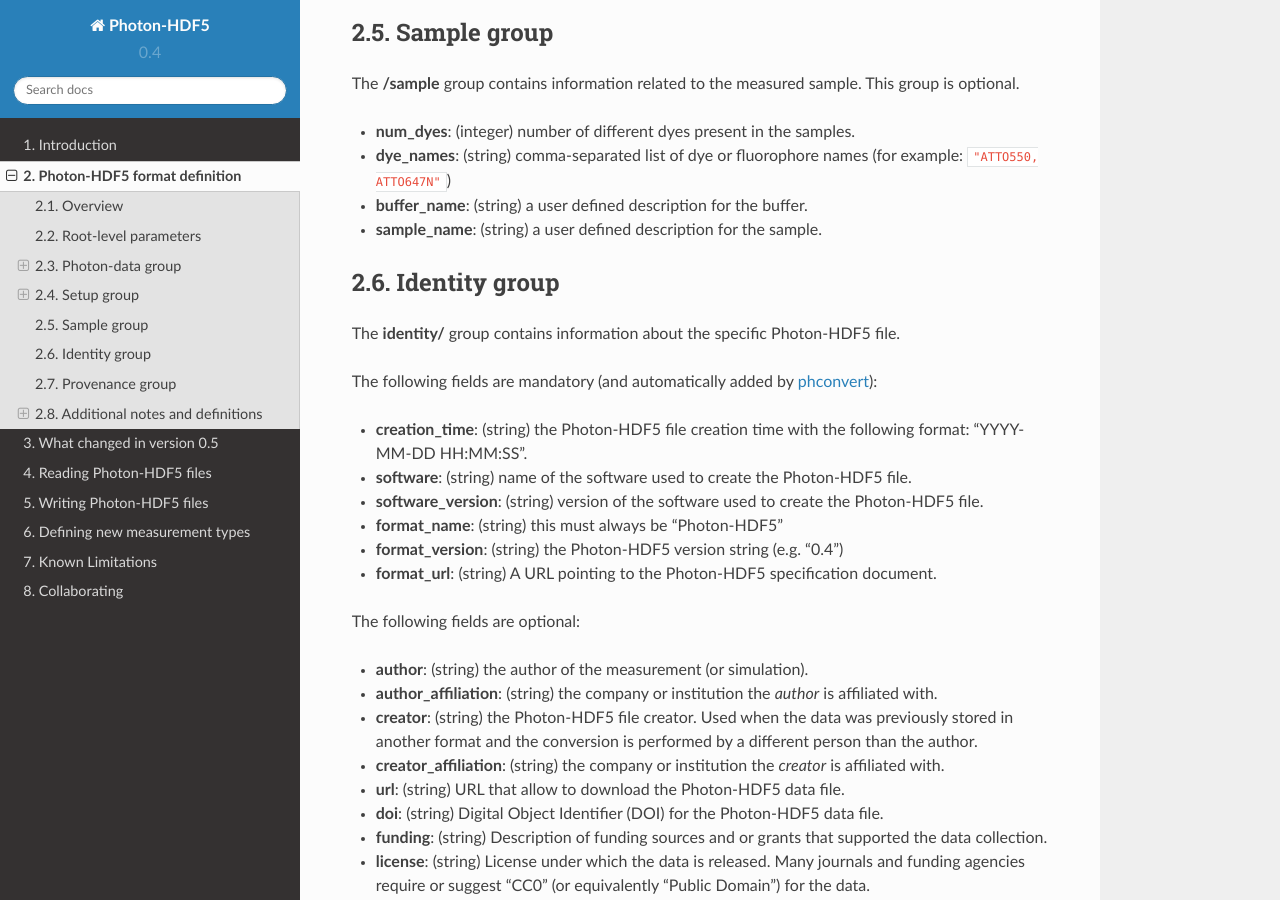
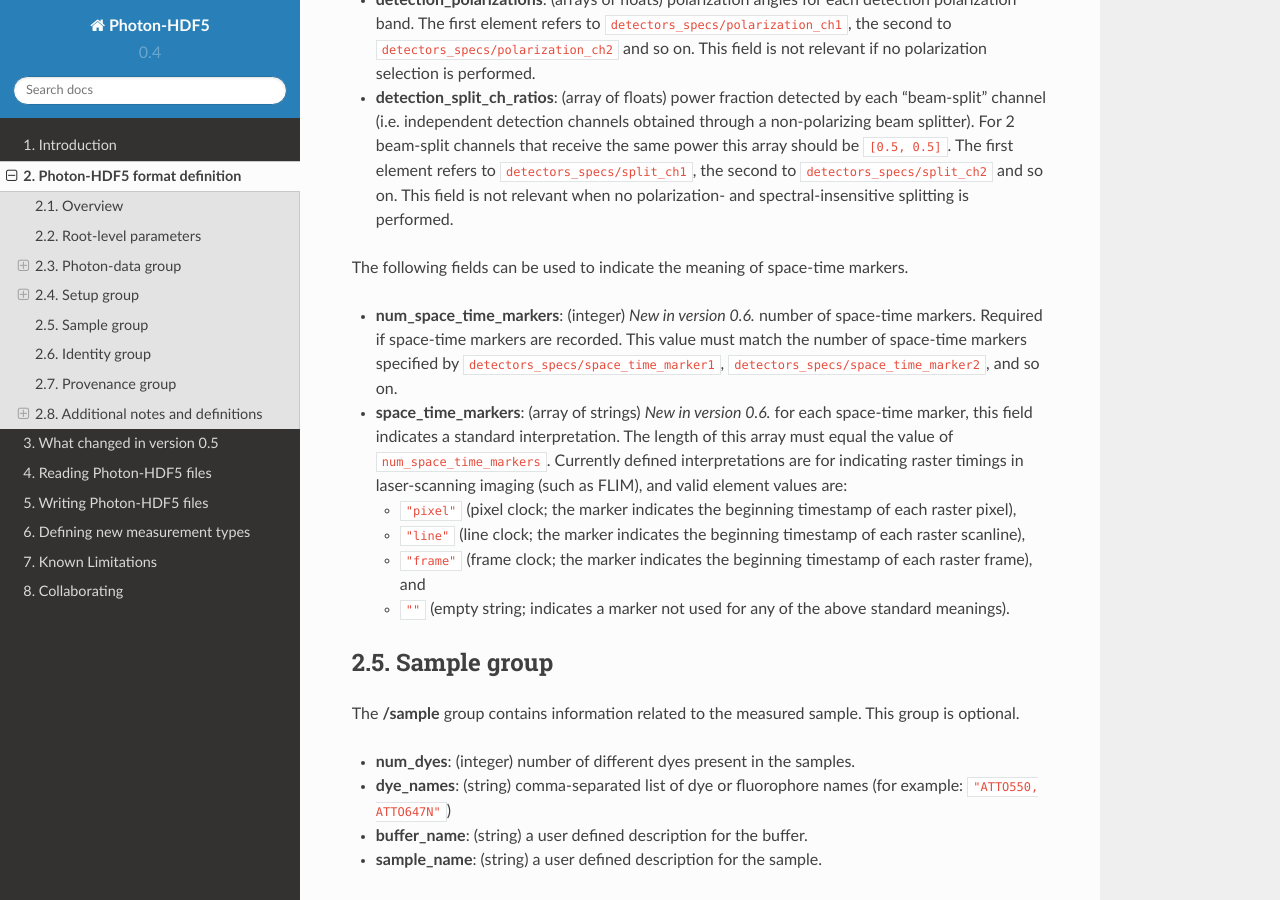
Before and after one commit to Photon-HDF5/photon-hdf5, a Sphinx documentation site: the page built from docs/phdata.rst, in a window 1280 px wide and 900 px high, scrolled down 8412 px. Built offline with Sphinx 7.4.7 and the Read the Docs theme 2.0.0, drawn with Linux system fonts in a browser that asks for light colours; some of the changed text lies outside the part shown.

Commit message:
Add support for recording space-time markers

```diff
--- a/docs/phdata.rst
+++ b/docs/phdata.rst
@@ -245,6 +245,16 @@ For a multispot smFRET measurement, in each ``photon_dataN`` group,
 there will be ``spectral_chX`` fields containing the donor/acceptor
 pixels used in that spot (see :ref:`multi_spot`).
 
+If the measurement records space-time markers (timestamps of timing signals
+rather than photons; used, for example, in FLIM), the fields (*new in version
+0.6*):
+
+- **space_time_marker1**
+- **space_time_marker2**
+- etc...
+
+specify which :ref:`detector id<detector_ids>` is used for each marker channel.
+These fields are single integer values, not arrays.
 
 .. _setup_group:
 
@@ -397,6 +407,28 @@ The following fields are also arrays:
   This field is not relevant when no polarization- and spectral-insensitive
   splitting is performed.
 
+The following fields can be used to indicate the meaning of space-time markers.
+
+- **num_space_time_markers**: (integer) *New in version 0.6.* number of
+  space-time markers. Required if space-time markers are recorded. This value
+  must match the number of space-time markers specified by
+  ``detectors_specs/space_time_marker1``,
+  ``detectors_specs/space_time_marker2``, and so on.
+
+- **space_time_markers**: (array of strings) *New in version 0.6.* for each
+  space-time marker, this field indicates a standard interpretation. The length
+  of this array must equal the value of ``num_space_time_markers``. Currently
+  defined interpretations are for indicating raster timings in laser-scanning
+  imaging (such as FLIM), and valid element values are:
+
+  - ``"pixel"`` (pixel clock; the marker indicates the beginning timestamp of
+    each raster pixel),
+  - ``"line"`` (line clock; the marker indicates the beginning timestamp of each
+    raster scanline),
+  - ``"frame"`` (frame clock; the marker indicates the beginning timestamp of
+    each raster frame), and
+  - ``""`` (empty string; indicates a marker not used for any of the above
+    standard meanings).
 
 .. _sample_group:
 
@@ -627,7 +659,7 @@ all detectors IDs as they appear in ``/photon_data/detectors``.
 Within each spot, IDs appear in ``/setup/id`` in increasing order.
 All values which appears in
 ``/photon_data/detectors`` need to be listed here. This includes non-standard
-detectors (e.g. a monitor channel to monitor the input power) or "markers"
+detectors (e.g. a monitor channel to monitor the input power) or space-time markers
 saved by the acquisition hardware (for example PicoQuant TCSPC
 hardware can save makers for synchronization). However, special
 detector IDs used for overflow correction must be removed before
```
